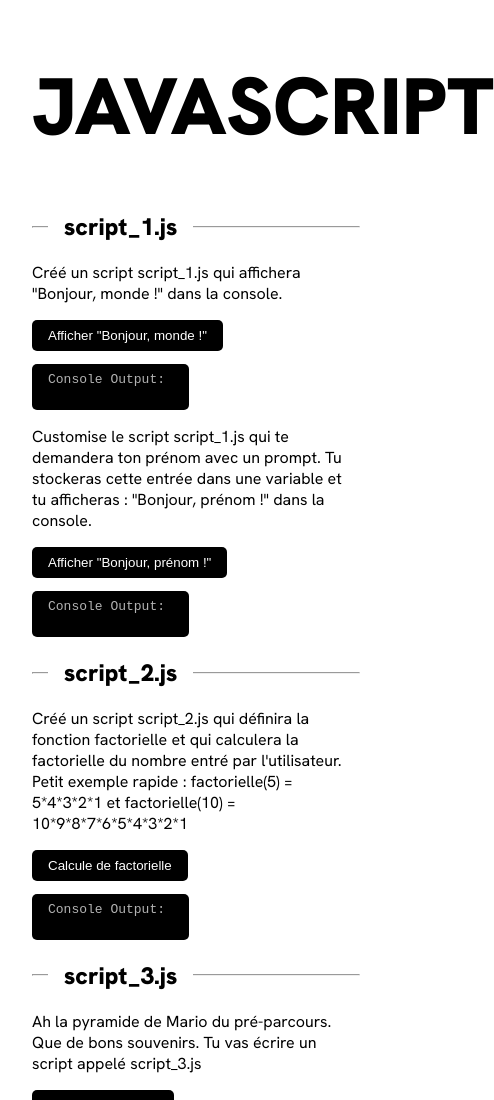
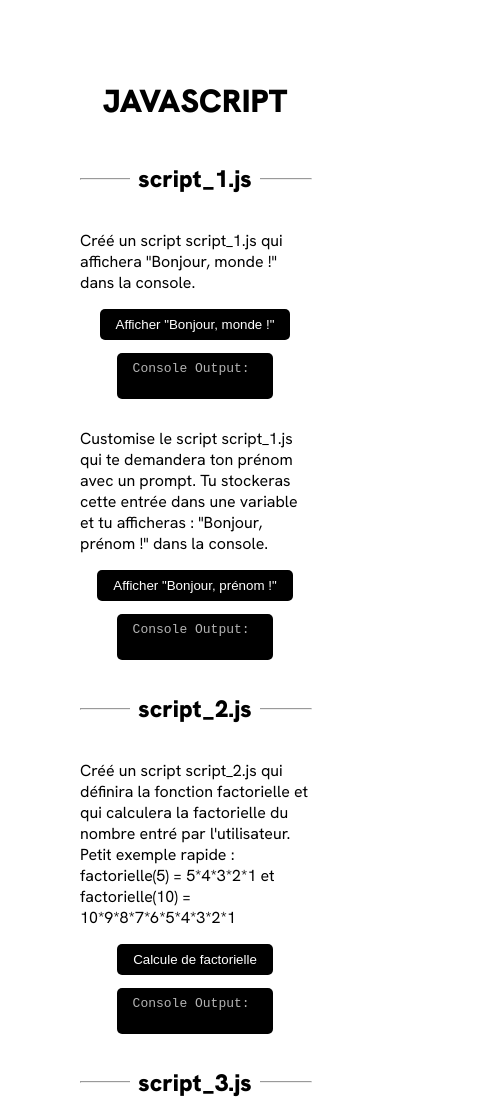
Before and after one commit to LoulergueC/Js_first, a plain HTML site: page index.html in a window 390 px wide. Shown: the top 1100 px of the page, 494 px wide, since content can reach past the window. Drawn offline with Linux system fonts and the light colour scheme.

Commit message:
responsive and center design

```diff
--- a/style.css
+++ b/style.css
@@ -1,7 +1,7 @@
 @import url("https://fonts.googleapis.com/css2?family=Hanken+Grotesk:ital,wght@0,100;0,200;0,400;0,500;0,600;0,700;0,800;0,900;1,400&display=swap");
 body {
     font-family: "Hanken Grotesk";
-    margin: 2rem;
+    margin: 5rem;
 }
 h1,
 h2,
@@ -17,11 +17,31 @@ h1 {
     text-transform: uppercase;
 }
 
+@media screen and (max-width: 600px) {
+    h1 {
+        font-size: 3rem;
+    }
+}
+@media screen and (max-width: 440px) {
+    h1 {
+        font-size: 2rem;
+    }
+    section h2 span {
+        padding: 0 0.5rem !important;
+    }
+}
+
+section {
+    display: flex;
+    flex-direction: column;
+    align-items: center;
+}
 section h2 {
     position: relative;
+    width: 100%;
+    text-align: center;
 }
 section h2 span {
-    margin-left: 1rem;
     background-color: white;
     position: relative;
     z-index: 1;
@@ -36,6 +56,10 @@ section h2 hr {
     transform: translateY(-50%);
     margin: 0;
     z-index: 0;
+}
+section > p,
+section > div {
+    max-width: 650px;
 }
 
 pre {
```
